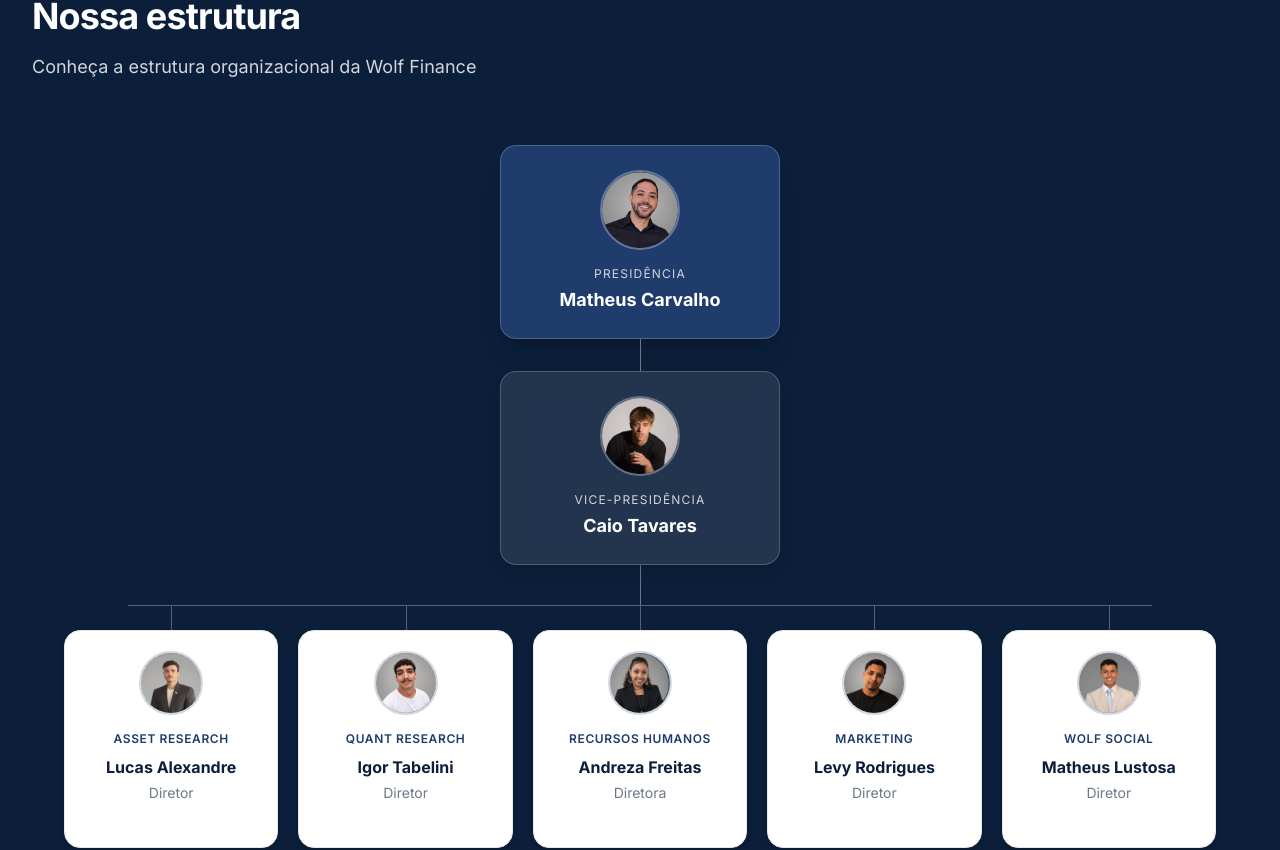
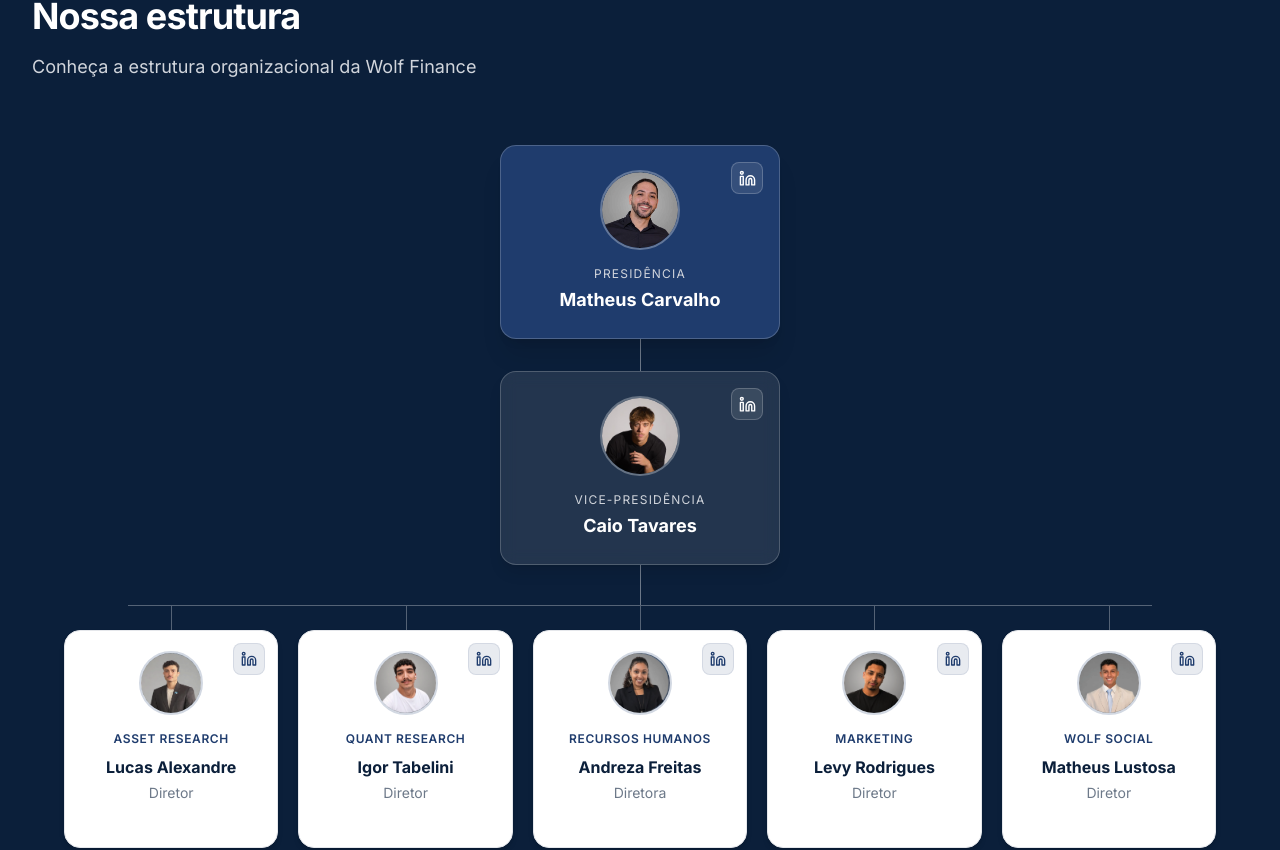
Before and after one commit to wolf-finance-rj/wolf-finance-rj.github.io, a Next.js app: page / in a window 1280 px wide. Shown: the part 2564-3414 px from the top of the page. Built offline with nearby package versions, Linux system fonts and the light colour scheme.

Commit message:
feat: linkedin profile add

```diff
--- a/components/WolfOrganograma.tsx
+++ b/components/WolfOrganograma.tsx
@@ -1,6 +1,7 @@
 "use client";
 
 import { motion, type Variants } from "framer-motion";
+import { Linkedin } from "lucide-react";
 import { governanca } from "@/data/wolfData";
 import SectionTitle from "./SectionTitle";
 import { img } from "@/lib/paths";
@@ -86,6 +87,7 @@
             <motion.div
               variants={item}
               className="
+                relative
                 bg-wolf-blue
                 border border-white/20
                 text-white
@@ -96,6 +98,37 @@
                 min-w-[280px]
               "
             >
+              {/* LinkedIn Presidente */}
+              {governanca.presidencia.linkedin && (
+                <a
+                  href={governanca.presidencia.linkedin}
+                  target="_blank"
+                  rel="noopener noreferrer"
+                  aria-label={`LinkedIn de ${governanca.presidencia.name}`}
+                  className="
+                    absolute
+                    top-4
+                    right-4
+                    flex
+                    items-center
+                    justify-center
+                    w-8 h-8
+                    rounded-lg
+                    bg-white/10
+                    text-white
+                    border
+                    border-white/20
+                    hover:bg-white
+                    hover:text-wolf-blue
+                    hover:scale-110
+                    transition-all
+                    duration-300
+                  "
+                >
+                  <Linkedin size={17} />
+                </a>
+              )}
+
               <img
                 src={img(governanca.presidencia.photo)}
                 alt={governanca.presidencia.name}
@@ -127,6 +160,7 @@
             <motion.div
               variants={item}
               className="
+                relative
                 bg-white/10
                 backdrop-blur-sm
                 border border-white/20
@@ -138,6 +172,37 @@
                 min-w-[280px]
               "
             >
+              {/* LinkedIn Vice */}
+              {governanca.vicePresidencia.linkedin && (
+                <a
+                  href={governanca.vicePresidencia.linkedin}
+                  target="_blank"
+                  rel="noopener noreferrer"
+                  aria-label={`LinkedIn de ${governanca.vicePresidencia.name}`}
+                  className="
+                    absolute
+                    top-4
+                    right-4
+                    flex
+                    items-center
+                    justify-center
+                    w-8 h-8
+                    rounded-lg
+                    bg-white/10
+                    text-white
+                    border
+                    border-white/20
+                    hover:bg-white
+                    hover:text-wolf-blue
+                    hover:scale-110
+                    transition-all
+                    duration-300
+                  "
+                >
+                  <Linkedin size={17} />
+                </a>
+              )}
+
               <img
                 src={img(governanca.vicePresidencia.photo)}
                 alt={governanca.vicePresidencia.name}
@@ -250,6 +315,7 @@
                 {/* Card da diretoria */}
                 <div
                   className="
+                    relative
                     mt-6
                     h-full
                     bg-white
@@ -264,6 +330,37 @@
                     duration-300
                   "
                 >
+                  {/* LinkedIn Diretor */}
+                  {diretoria.linkedin && (
+                    <a
+                      href={diretoria.linkedin}
+                      target="_blank"
+                      rel="noopener noreferrer"
+                      aria-label={`LinkedIn de ${diretoria.name}`}
+                      className="
+                        absolute
+                        top-3
+                        right-3
+                        flex
+                        items-center
+                        justify-center
+                        w-8 h-8
+                        rounded-lg
+                        bg-wolf-blue/10
+                        text-wolf-blue
+                        border
+                        border-wolf-blue/10
+                        hover:bg-wolf-blue
+                        hover:text-white
+                        hover:scale-110
+                        transition-all
+                        duration-300
+                      "
+                    >
+                      <Linkedin size={16} />
+                    </a>
+                  )}
+
                   <img
                     src={img(diretoria.photo)}
                     alt={diretoria.name}
--- a/data/wolfData.ts
+++ b/data/wolfData.ts
@@ -194,12 +194,14 @@
     name: "Matheus Carvalho",
     role: "Presidente",
     photo: "/images/governanca/matheus-carvalho.png",
+    linkedin: "https://www.linkedin.com/in/matheuspc3/",
   },
 
   vicePresidencia: {
     name: "Caio Tavares",
     role: "Vice-Presidente",
     photo: "/images/governanca/caio-tavares.jpeg",
+    linkedin: "https://www.linkedin.com/in/caiotavaresalbuquerque/",
   },
 
   diretorias: [
@@ -208,30 +210,35 @@
       role: "Diretor",
       area: "Asset Research",
       photo: "/images/governanca/lucas-alexandre.png",
+      linkedin: "https://www.linkedin.com/in/lucas-alexandre-a1180b338/",
     },
     {
       name: "Igor Tabelini",
       role: "Diretor",
       area: "Quant Research",
       photo: "/images/governanca/igor-tabelini.png",
+      linkedin: "https://www.linkedin.com/in/LINKEDIN-DO-IGOR/",
     },
     {
       name: "Andreza Freitas",
       role: "Diretora",
       area: "Recursos Humanos",
       photo: "/images/governanca/andreza-freitas.png",
+      linkedin: "https://www.linkedin.com/in/andreza-freitas-aaaa1a364/",
     },
     {
       name: "Levy Rodrigues",
       role: "Diretor",
       area: "Marketing",
       photo: "/images/governanca/levy-rodrigues.png",
+      linkedin: "https://www.linkedin.com/in/levy-rodrigues76/",
     },
     {
       name: "Matheus Lustosa",
       role: "Diretor",
       area: "Wolf Social",
       photo: "/images/governanca/matheus-lustosa.png",
+      linkedin: "https://www.linkedin.com/in/matheuslustosadamasceno/",
     },
   ],
 };
```
